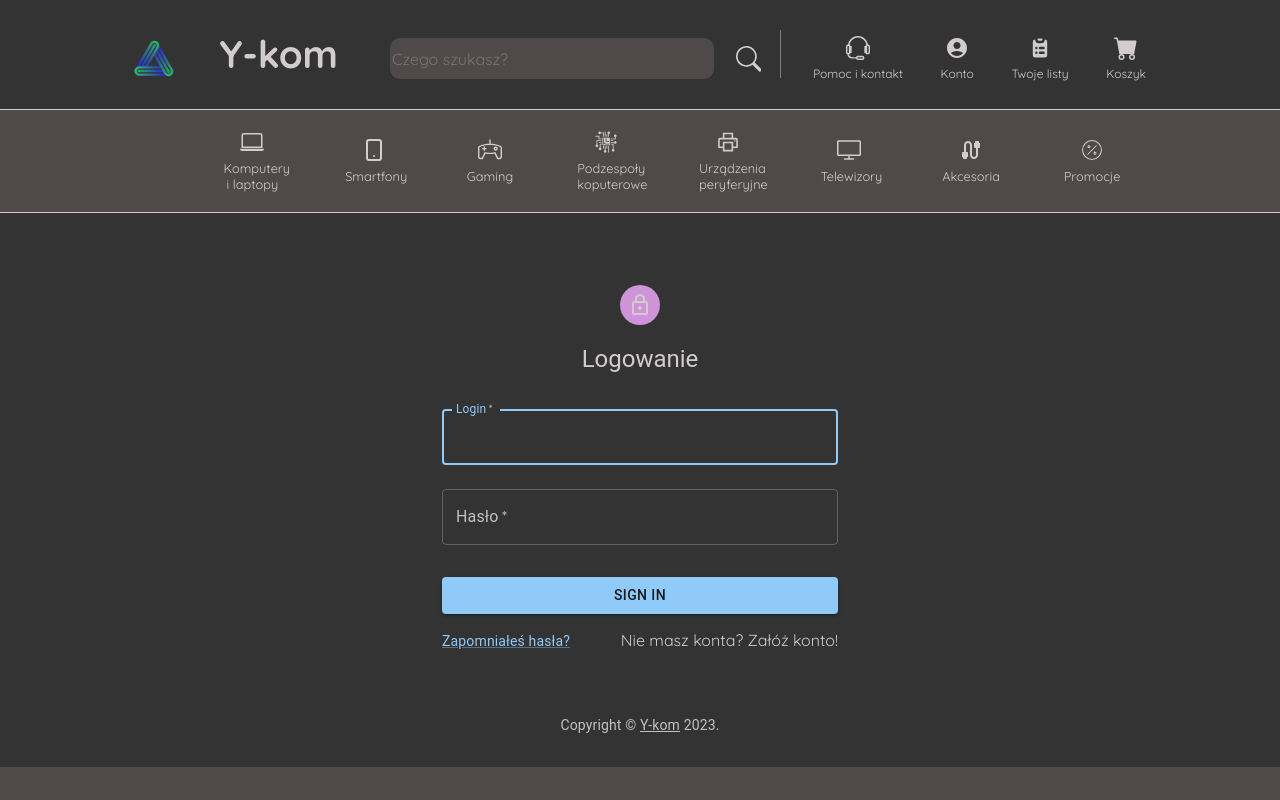
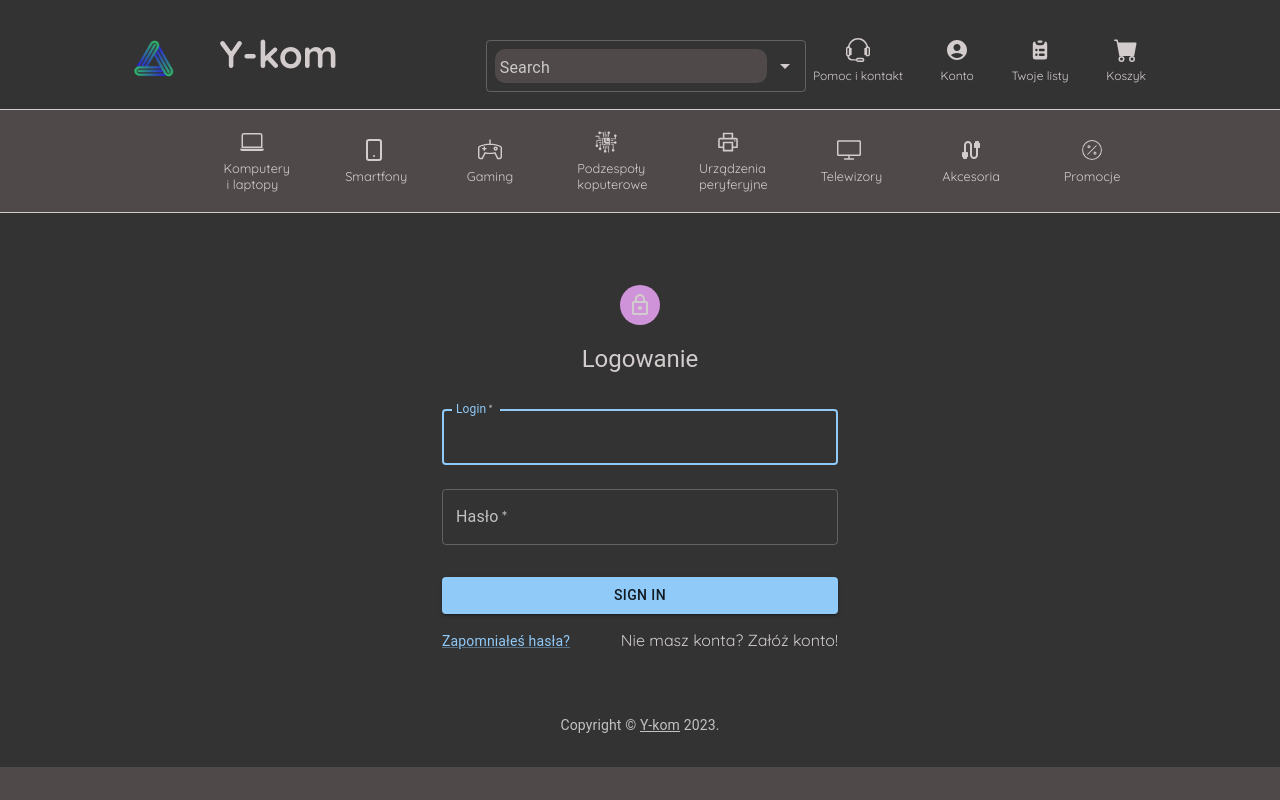
Before and after one commit to karolw881/KomercyjnySklepKomputerowy, a React (Create React App) app: page /Konto in a window 1280 px wide. Shown: the top 800 px of the page. Built offline with nearby package versions, Linux system fonts and the light colour scheme; no server answers.

Commit message:
Dodano SearchBar

```diff
--- a/src/Components/Navbar.js
+++ b/src/Components/Navbar.js
@@ -1,21 +1,18 @@
+import AdminPanelSettingsIcon from '@mui/icons-material/AdminPanelSettings';
+import LogoutIcon from '@mui/icons-material/Logout';
+import IconButton from '@mui/material/IconButton';
+import { observer } from "mobx-react";
+import { useEffect, useState } from 'react';
+import { BsFillCartFill, BsSearch } from 'react-icons/bs';
+import { HiClipboardList } from 'react-icons/hi';
+import { MdAccountCircle } from 'react-icons/md';
+import { TfiHeadphoneAlt } from 'react-icons/tfi';
+import { Link, useNavigate } from 'react-router-dom';
 import '../Index-css/Banner.css';
+import globalStore from '../Store/GlobalStore';
+import logo from '../images/logo.png';
+import SearchBar from './SearchBar';
 import './Categories';
-import { TfiHeadphoneAlt } from 'react-icons/tfi'
-import { MdAccountCircle } from 'react-icons/md'
-import { HiClipboardList } from 'react-icons/hi'
-import { BsFillCartFill } from 'react-icons/bs'
-import { BsSearch} from 'react-icons/bs'
-import {FaIcon} from 'react-icons/fa'
-import logo from '../images/logo.png'
-import { Link } from 'react-router-dom';
-import { observer } from "mobx-react";
-import globalStore from '../Store/GlobalStore';
-import { useEffect, useState } from 'react';
-import { useNavigate } from 'react-router-dom';
-import AdminPanelSettingsIcon from '@mui/icons-material/AdminPanelSettings';
-import { Button } from "@mui/material";
-import IconButton from '@mui/material/IconButton';
-import LogoutIcon from '@mui/icons-material/Logout';
 
 
 const NavBar = observer(() => {
@@ -59,17 +56,13 @@
 
             <div className="links">
 
-                <div className="searchbar">
-                <input
-                    type="text"
-                    placeholder="Czego szukasz?"
-                     />
 
+                <div className="searchbar" style={{marginRight:"-50px"}}>
+
+                     <SearchBar />
                 </div>
 
-                <div className="search-icon">
-                    <BsSearch/>
-                </div>
+
 
                 <Link to="/Pomoc">
                     <div className="flex-container">
--- /dev/null
+++ b/src/Components/SearchBar.js
@@ -0,0 +1,57 @@
+import React, { useEffect, useState } from 'react';
+import Autocomplete from '@mui/material/Autocomplete';
+import TextField from '@mui/material/TextField';
+import axios from 'axios';
+import { observer } from "mobx-react";
+import { useNavigate } from 'react-router-dom';
+import { Link } from 'react-router-dom';
+import { createTheme, ThemeProvider } from '@mui/material/styles';
+import { CssBaseline } from "@mui/material";
+
+const darkTheme = createTheme({
+  palette: {
+    mode: 'dark',
+  },
+});
+
+const SearchBar = observer(() => {
+  const [products, setProducts] = useState([]);
+  const navigate = useNavigate();
+
+  useEffect(() => {
+    axios.get('http://localhost:3001/api/produkty')
+      .then(response => {
+        const uniqueProducts = Array.from(new Set(response.data.map(product => product.nazwa)))
+          .map(nazwa => {
+            return response.data.find(product => product.nazwa === nazwa)
+          });
+        setProducts(uniqueProducts);
+      })
+      .catch(error => {
+        console.error(error);
+      });
+  }, []);
+
+
+  return (
+    <ThemeProvider theme={darkTheme}>
+      <Autocomplete
+        id="search-products"
+        options={products}
+        getOptionLabel={(option) => option.nazwa} // Tutaj zmiana
+        renderOption={(props, option) => (
+          <li {...props}>
+            <Link to="/ProductInfo" state={option}>
+              {option.nazwa} {/* Tutaj również zmiana */}
+            </Link>
+          </li>
+        )}
+        renderInput={(params) => <TextField {...params} label="Search" variant="outlined" />}
+
+      />
+    </ThemeProvider>
+  );
+
+});
+
+export default SearchBar;
--- a/src/Index-css/Navbar.css
+++ b/src/Index-css/Navbar.css
@@ -60,7 +60,7 @@
   }
 
   .navbar a:hover {
-    color: #333;
+    color: gray;
   }
 
   .content {
--- a/src/Store/GlobalStore.js
+++ b/src/Store/GlobalStore.js
@@ -1,5 +1,4 @@
 import { makeAutoObservable } from "mobx";
-import axios from "axios";
 
 class GlobalStore {
   user = null;
--- a/src/index.js
+++ b/src/index.js
@@ -3,8 +3,6 @@
 import { BrowserRouter } from 'react-router-dom';
 import './index.css';
 import './Index-css/Banner.css'
-import Grid from '@mui/material/Grid'; // Grid version 1
-import Grid2 from '@mui/material/Unstable_Grid2';
 import App from './App';
 import reportWebVitals from './reportWebVitals';
 
```
